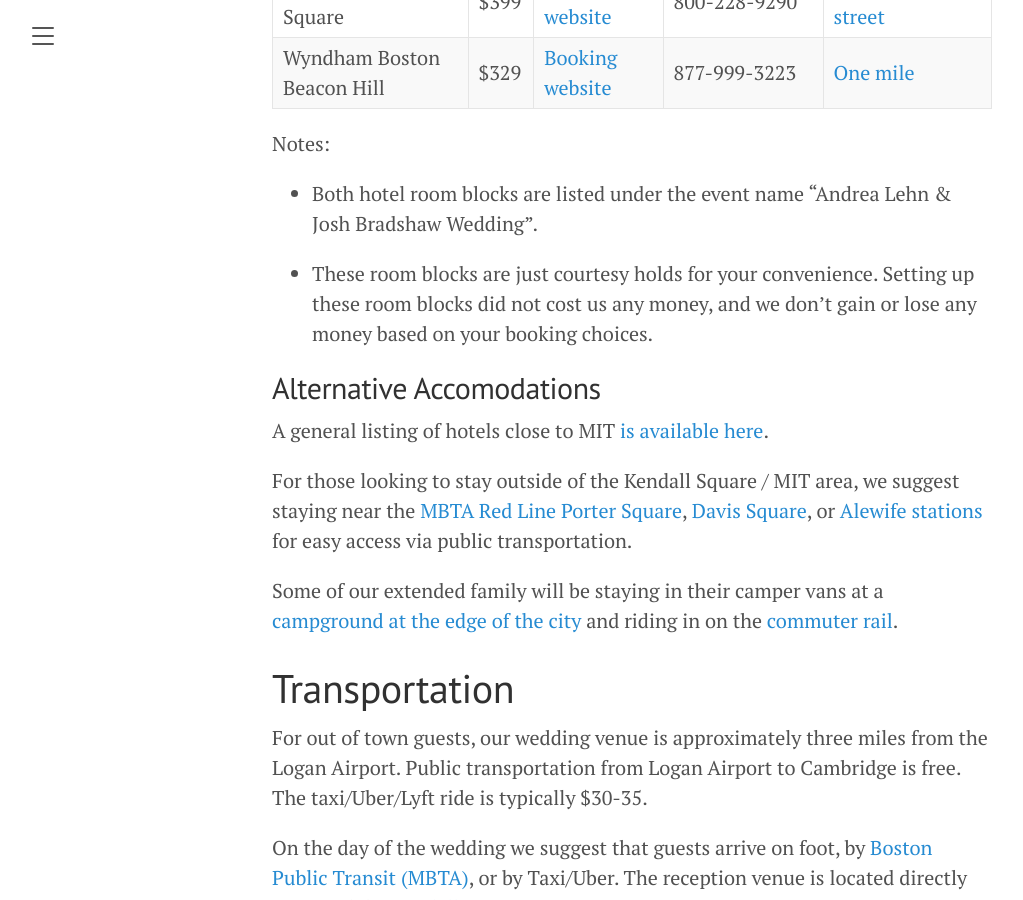
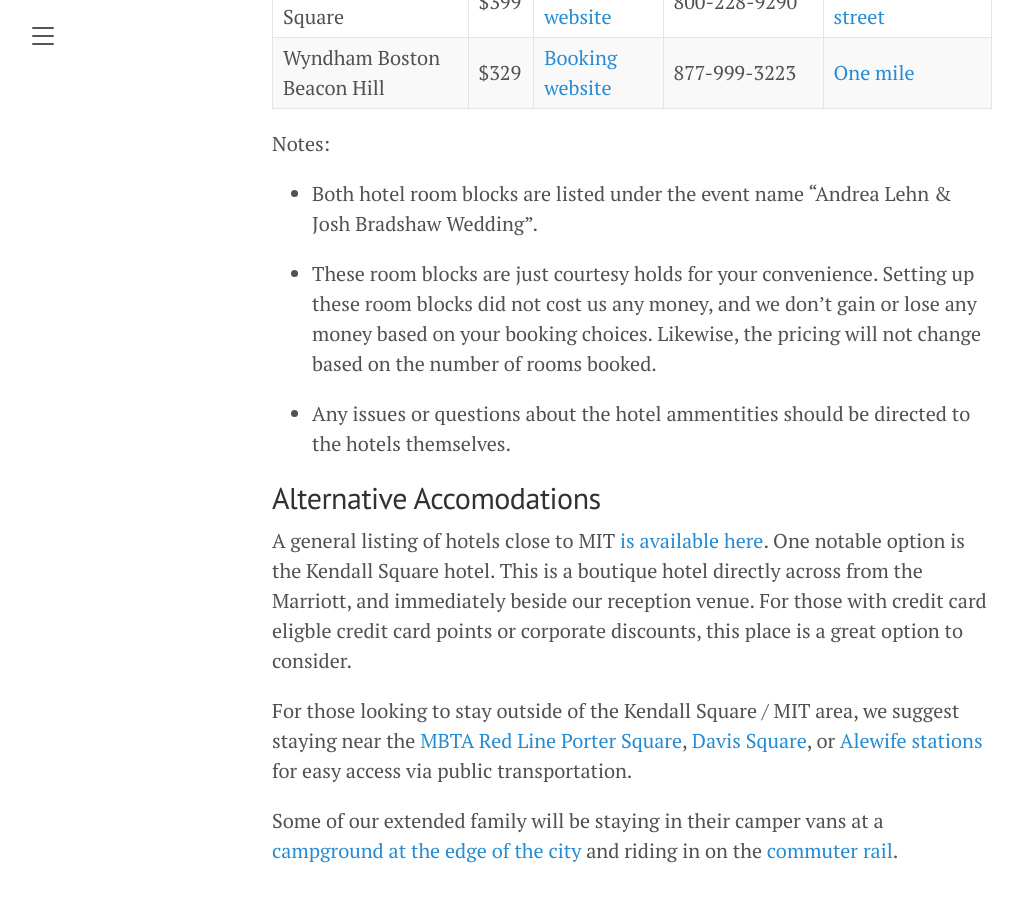
Before and after one commit to JoshBradshaw/andreajosh.github.io, a Jekyll site: the page built from _posts/2023-12-30-overview.md, in a window 1280 px wide and 900 px high, scrolled down 1645 px. Shown: the whole window, without its empty margins (8-1031 px from the left). Built offline with Jekyll 4.4.1, drawn with Linux system fonts in a browser that asks for light colours.

Commit message:
Update 2023-12-30-overview.md

```diff
--- a/_posts/2023-12-30-overview.md
+++ b/_posts/2023-12-30-overview.md
@@ -38,11 +38,13 @@ Notes:
 
 - Both hotel room blocks are listed under the event name "Andrea Lehn & Josh Bradshaw Wedding".
 
-- These room blocks are just courtesy holds for your convenience. Setting up these room blocks did not cost us any money, and we don't gain or lose any money based on your booking choices.
+- These room blocks are just courtesy holds for your convenience. Setting up these room blocks did not cost us any money, and we don't gain or lose any money based on your booking choices. Likewise, the pricing will not change based on the number of rooms booked.
+
+- Any issues or questions about the hotel ammentities should be directed to the hotels themselves.
 
 ## Alternative Accomodations
 
-A general listing of hotels close to MIT [is available here](https://commencement.mit.edu/guests/visiting-cambridge/accommodations).
+A general listing of hotels close to MIT [is available here](https://commencement.mit.edu/guests/visiting-cambridge/accommodations). One notable option is the Kendall Square hotel. This is a boutique hotel directly across from the Marriott, and immediately beside our reception venue. For those with credit card eligble credit card points or corporate discounts, this place is a great option to consider.
 
 For those looking to stay outside of the Kendall Square / MIT area, we suggest staying near the [MBTA Red Line](https://cdn.mbta.com/sites/default/files/2022-12/2022-12-12-subway-map-v37f.pdf) [Porter Square](https://maps.app.goo.gl/4Fj5gcrcY5QdFHnz6), [Davis Square](https://maps.app.goo.gl/qLPQCDX8tfgtqZtZ9), or [Alewife stations](https://maps.app.goo.gl/H2DGYJ8CWRxAiugPA) for easy access via public transportation.
 
```
